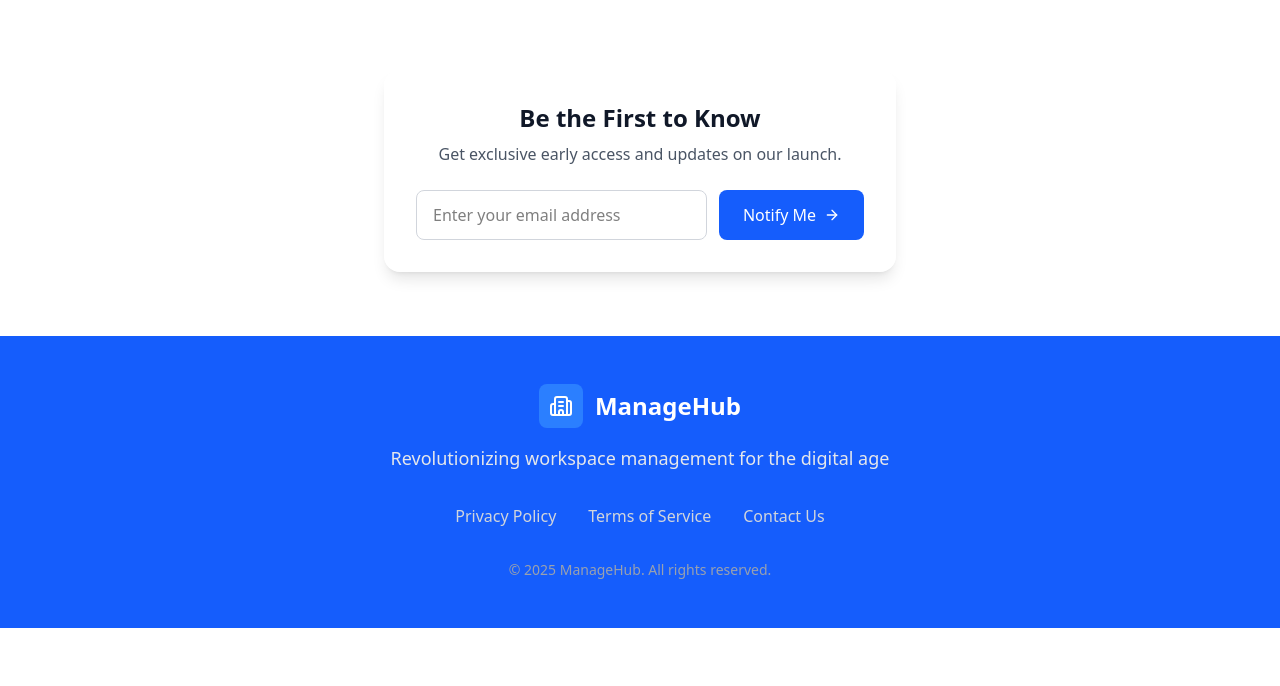
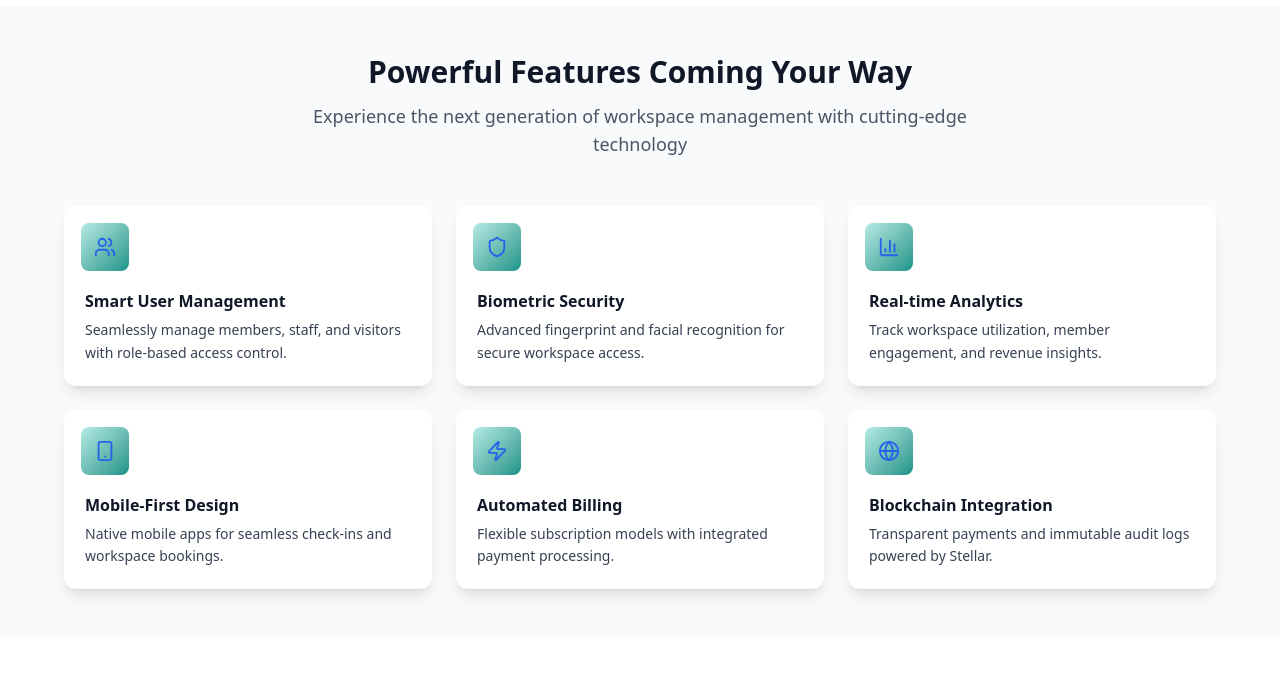
Before and after one commit to DistinctCodes/ManageHub, a Next.js app in the folder frontend/: page / in a window 1280 px wide. Shown: the part 1594-2280 px from the top of the page. Before the commit the page ends 2222 px from the top, so only its background shows below. Built offline with nearby package versions, Linux system fonts and the light colour scheme; no server answers.

Commit message:
frontend: Implement Features Section On Homepage #261

```diff
--- a/frontend/app/page.tsx
+++ b/frontend/app/page.tsx
@@ -1,8 +1,9 @@
-import { Navbar } from '@/components/ui/Navbar';
-import Newsletter from '../components/newa-letter';
-import Footer from '../components/ui/Footer';
-import { useMemo } from 'react';
-import { Hero } from '@/components/ui/Hero';
+import { Navbar } from "@/components/ui/Navbar";
+import Newsletter from "../components/newa-letter";
+import Footer from "../components/ui/Footer";
+import { useMemo } from "react";
+import { Hero } from "@/components/ui/Hero";
+import FeaturesSection from "@/components/ui/FeaturesSection";
 
 export default function Home() {
   const launchDate = useMemo(
@@ -14,9 +15,11 @@ export default function Home() {
       <Navbar />
       {/* Hero Section */}
       <Hero launchDate={launchDate} /> {/* Newsletter Section */}
-      <section className='min-h-screen flex items-center justify-center'>
-        /{' '}
+      <section className="min-h-screen flex items-center justify-center">
+        /{" "}
       </section>
+      {/* Features Section */}
+      <FeaturesSection />
       <Newsletter />
       {/* Footer Section */}
       <Footer />
--- /dev/null
+++ b/frontend/components/ui/FeatureCard.tsx
@@ -0,0 +1,37 @@
+import React, { ReactNode } from "react";
+import { LucideIcon } from "lucide-react";
+
+interface FeatureCardProps {
+  title: string;
+  description: string;
+  icon: LucideIcon;
+  className?: string;
+}
+
+const FeatureCard: React.FC<FeatureCardProps> = ({
+  title,
+  description,
+  icon: Icon,
+  className = "",
+}) => {
+  return (
+    <div
+      className={` bg-white relative w-full flex-shrink-0 backdrop-blur-lg border border-white/20 rounded-xl shadow-lg hover:shadow-xl hover:-translate-y-1 transform transition-all duration-300 p-5 ${className}`}
+    >
+      <div className="absolute top-4 left-4 w-12 h-12 bg-gradient-to-br from-[#b4ebe6] to-[#0D9488] rounded-lg flex items-center justify-center transition-transform duration-300 group-hover:scale-110">
+        <Icon size={22} className="text-[#2563EB]" />
+      </div>
+
+      <div className="ml-0 pt-16">
+        <h3 className="text-base font-bold text-gray-900 mb-2 leading-tight">
+          {title}
+        </h3>
+        <p className="text-sm text-gray-700 leading-relaxed line-clamp-3">
+          {description}
+        </p>
+      </div>
+    </div>
+  );
+};
+
+export default FeatureCard;
--- /dev/null
+++ b/frontend/components/ui/FeaturesSection.tsx
@@ -0,0 +1,56 @@
+import FeatureCard from '@/components/ui/FeatureCard';
+import { Users, Shield, BarChart3, Smartphone, Zap, Globe } from 'lucide-react';
+
+const FeaturesSection = () => {
+  return (
+    <section className="w-full py-12 px-4 bg-[#f8fafc]">
+      {/* Feature title and subtitle */}
+      <div className="max-w-4xl mx-auto text-center mb-12">
+        <h2 className="text-3xl font-bold text-gray-900 mb-3">
+          Powerful Features Coming Your Way
+        </h2>
+        <p className="text-lg text-gray-600 max-w-2xl mx-auto">
+          Experience the next generation of workspace management with cutting-
+          <br className="sm:hidden" />
+          edge technology
+        </p>
+      </div>
+
+      {/* Grid of feature cards: Responsive - 1 col mobile, 2 col tablet, 3 col desktop */}
+      <div className="max-w-6xl mx-auto grid grid-cols-1 sm:grid-cols-2 lg:grid-cols-3 gap-6">
+        <FeatureCard
+          title="Smart User Management"
+          description="Seamlessly manage members, staff, and visitors with role-based access control."
+          icon={Users}
+        />
+        <FeatureCard
+          title="Biometric Security"
+          description="Advanced fingerprint and facial recognition for secure workspace access."
+          icon={Shield}
+        />
+        <FeatureCard
+          title="Real-time Analytics"
+          description="Track workspace utilization, member engagement, and revenue insights."
+          icon={BarChart3}
+        />
+        <FeatureCard
+          title="Mobile-First Design"
+          description="Native mobile apps for seamless check-ins and workspace bookings."
+          icon={Smartphone}
+        />
+        <FeatureCard
+          title="Automated Billing"
+          description="Flexible subscription models with integrated payment processing."
+          icon={Zap}
+        />
+        <FeatureCard
+          title="Blockchain Integration"
+          description="Transparent payments and immutable audit logs powered by Stellar."
+          icon={Globe}
+        />
+      </div>
+    </section>
+  );
+};
+
+export default FeaturesSection;
```
